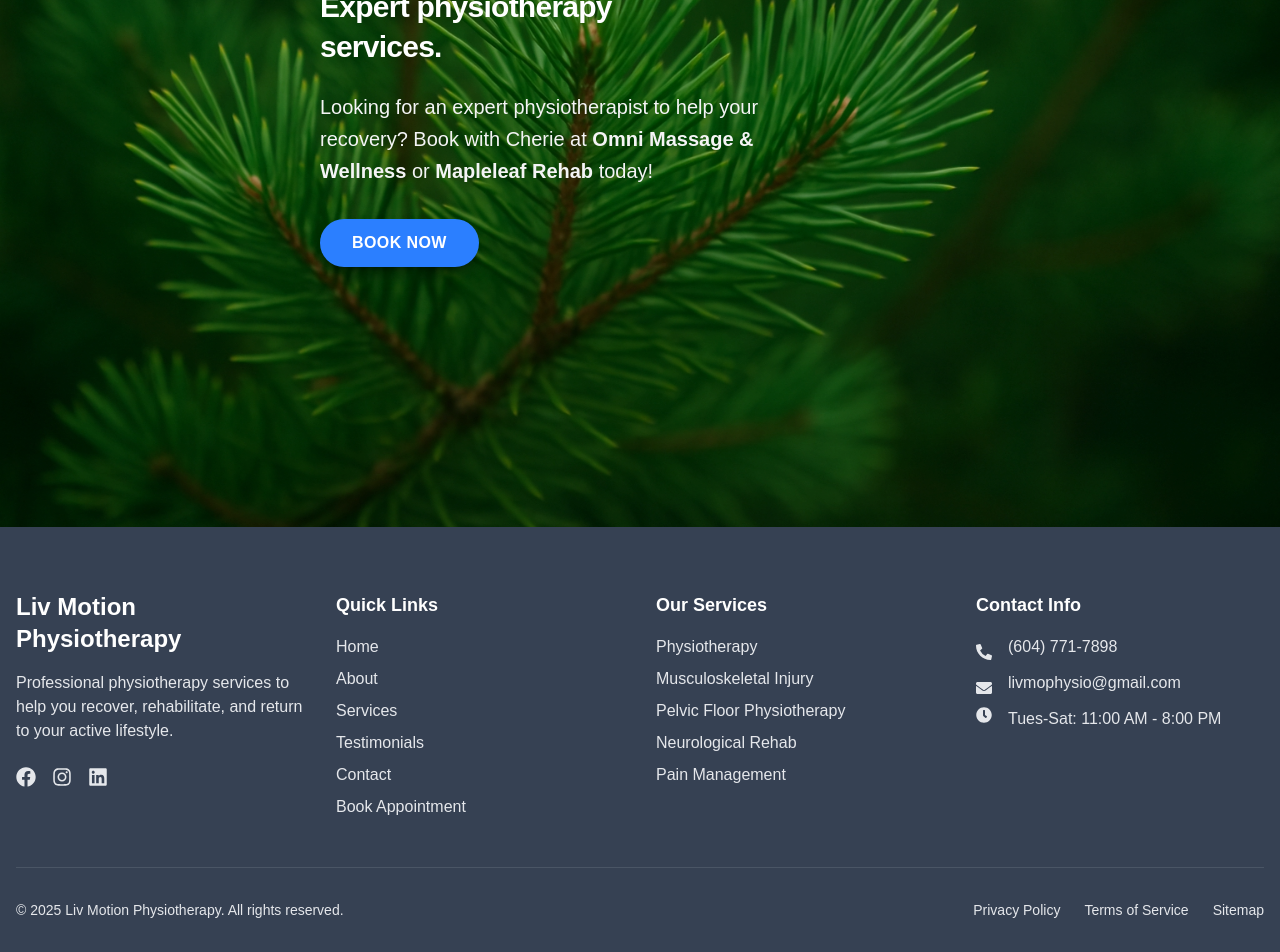
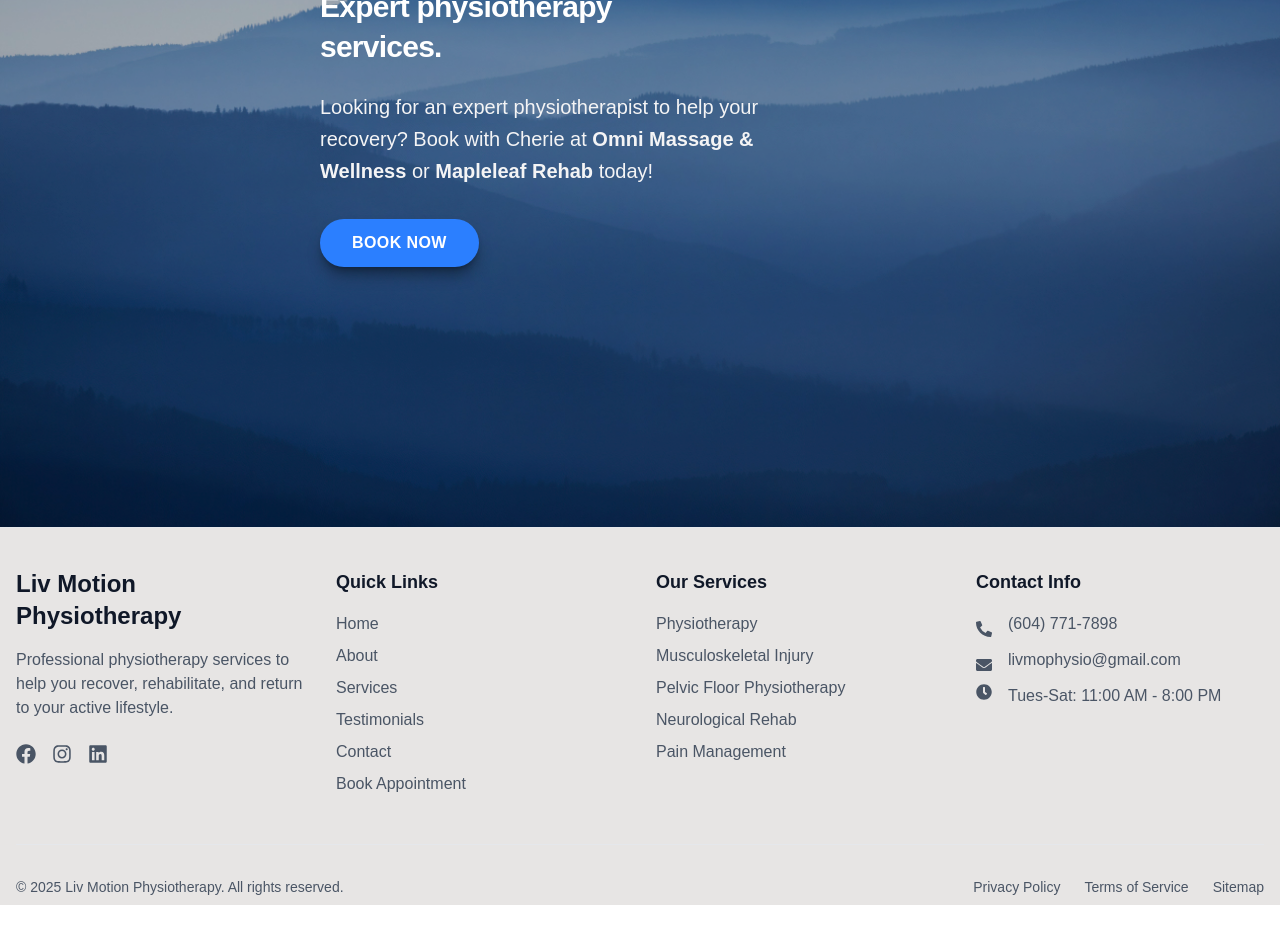
Before and after one commit to cher-kuo/cher-kuo.github.io, a Next.js app: page / in a window 1280 px wide. Shown: the part 273-1225 px from the top of the page. After the commit the page ends 1178 px from the top, so only its background shows below. Built offline with nearby package versions, Linux system fonts and the light colour scheme.

Commit message:
Update hero image, footer styling, and fix background consistency

```diff
--- a/src/app/layout.tsx
+++ b/src/app/layout.tsx
@@ -75,7 +75,7 @@ export default function RootLayout({
         <meta name="viewport" content="width=device-width, initial-scale=1" />
         <link rel="icon" href="/favicon.ico" />
       </head>
-      <body className={`${inter.variable} ${poppins.variable} min-h-screen bg-slate-50 text-gray-900 antialiased`}>
+      <body className={`${inter.variable} ${poppins.variable} min-h-screen bg-stone-200 text-gray-900 antialiased`}>
         <Navbar />
         <main className="min-h-[calc(100vh-64px)]">
           {children}
--- a/src/app/page.tsx
+++ b/src/app/page.tsx
@@ -2,10 +2,10 @@ import Image from "next/image";
 
 export default function Home() {
   return (
-    <div className="relative flex min-h-screen w-full items-center justify-center bg-transparent font-sans">
-      <div className="absolute inset-0 -z-10">
+    <div className="relative flex h-screen w-full items-center justify-center bg-transparent font-sans">
+      <div className="absolute inset-0 -z-10 h-screen">
         <Image
-          src="/images/hero-physio-bg-v4.jpg"
+          src="/images/hero-mountain-bg.jpg"
           alt="background"
           fill
           className="object-cover"
@@ -14,7 +14,7 @@ export default function Home() {
         <div className="absolute inset-0 bg-black/20" />
       </div>
 
-      <main className="relative flex min-h-screen w-full max-w-3xl flex-col items-center justify-center overflow-hidden px-16 bg-transparent sm:items-start">
+      <main className="relative flex h-screen w-full max-w-3xl flex-col items-center justify-center overflow-hidden px-16 bg-transparent sm:items-start">
         <div className="flex flex-col items-center gap-6 text-center sm:items-start sm:text-left">
           <h1 className="max-w-xs text-3xl font-semibold leading-10 tracking-tight text-white">
             Expert physiotherapy services.
--- a/src/components/layout/Footer.tsx
+++ b/src/components/layout/Footer.tsx
@@ -83,14 +83,14 @@ const Footer = () => {
   ];
 
   return (
-    <footer className="bg-gray-700 text-white pt-16 pb-8">
+    <footer className="relative z-10 bg-stone-200 border-t border-gray-200 pt-10 pb-2">
       <div className="container mx-auto px-4">
         <div className="grid grid-cols-1 md:grid-cols-2 lg:grid-cols-4 gap-8 mb-12">
           <div className="mb-8 md:mb-0">
             <h3 className="text-2xl font-bold mb-4">
-              <span className="text-primary-500">Liv</span> Motion Physiotherapy
+              <span className="text-gray-900">Liv Motion </span><span className="text-gray-900">Physiotherapy</span>
             </h3>
-            <p className="text-gray-200 mb-4">
+            <p className="text-gray-600 mb-4">
               Professional physiotherapy services to help you recover, rehabilitate, and return to your active lifestyle.
             </p>
             <div className="flex space-x-4 mt-6">
@@ -100,7 +100,7 @@ const Footer = () => {
                   href={social.href}
                   target="_blank"
                   rel="noopener noreferrer"
-                  className="text-gray-200 hover:text-primary-400 transition-colors"
+                  className="text-gray-600 hover:text-primary-600 transition-colors"
                   aria-label={`Follow us on ${social.href.split('/')[2]}`}
                 >
                   {social.icon}
@@ -113,18 +113,18 @@ const Footer = () => {
             <div key={index} className="mb-4 md:mb-0">
               {/* Mobile: Collapsible header */}
               <button
-                className="md:hidden w-full flex justify-between items-center text-lg font-semibold text-white py-2"
+                className="md:hidden w-full flex justify-between items-center text-lg font-semibold text-gray-900 py-2"
                 onClick={() => toggleSection(section.title)}
               >
                 {section.title}
                 {expandedSections[section.title] ? (
-                  <FaChevronUp className="text-gray-400" />
+                  <FaChevronUp className="text-gray-600" />
                 ) : (
-                  <FaChevronDown className="text-gray-400" />
+                  <FaChevronDown className="text-gray-600" />
                 )}
               </button>
               {/* Desktop: Always visible header */}
-              <h4 className="hidden md:block text-lg font-semibold mb-4 text-white">{section.title}</h4>
+              <h4 className="hidden md:block text-lg font-semibold mb-4 text-gray-900">{section.title}</h4>
               {/* Mobile: Collapsible content / Desktop: Always visible */}
               <ul className={`space-y-2 overflow-hidden transition-all duration-300 ${
                 expandedSections[section.title] ? 'max-h-96 opacity-100 mt-2' : 'max-h-0 opacity-0 md:max-h-none md:opacity-100'
@@ -134,13 +134,13 @@ const Footer = () => {
                     {link.href ? (
                       <Link
                         href={link.href}
-                        className="text-gray-200 hover:text-primary-400 transition-colors flex items-start"
+                        className="text-gray-600 hover:text-primary-600 transition-colors flex items-start"
                       >
                         {link.icon && <span className="mt-1">{link.icon}</span>}
                         <span className={link.icon ? 'ml-2' : ''}>{link.name}</span>
                       </Link>
                     ) : (
-                      <span className="text-gray-200 flex items-start">
+                      <span className="text-gray-600 flex items-start">
                         {link.icon}
                         <span className="ml-2">{link.name}</span>
                       </span>
@@ -152,19 +152,19 @@ const Footer = () => {
           ))}
         </div>
 
-        <div className="border-t border-gray-600 pt-8">
+        <div className="border-t border-gray-200 pt-8">
           <div className="flex flex-col md:flex-row justify-between items-center">
-            <p className="text-gray-200 text-sm mb-4 md:mb-0">
+            <p className="text-gray-600 text-sm mb-4 md:mb-0">
               &copy; {currentYear} Liv Motion Physiotherapy. All rights reserved.
             </p>
             <div className="flex space-x-6">
-              <Link href="/privacy-policy" className="text-gray-200 hover:text-white text-sm">
+              <Link href="/privacy-policy" className="text-gray-600 hover:text-primary-600 text-sm">
                 Privacy Policy
               </Link>
-              <Link href="/terms-of-service" className="text-gray-200 hover:text-white text-sm">
+              <Link href="/terms-of-service" className="text-gray-600 hover:text-primary-600 text-sm">
                 Terms of Service
               </Link>
-              <Link href="/sitemap.xml" className="text-gray-200 hover:text-white text-sm">
+              <Link href="/sitemap.xml" className="text-gray-600 hover:text-primary-600 text-sm">
                 Sitemap
               </Link>
             </div>
```
Also changed, not shown: public/images/hero-mountain-bg.jpg (added).
